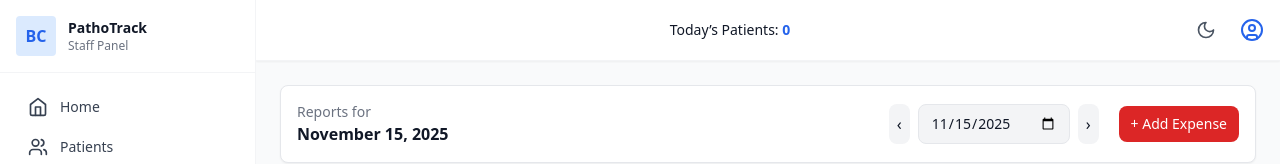
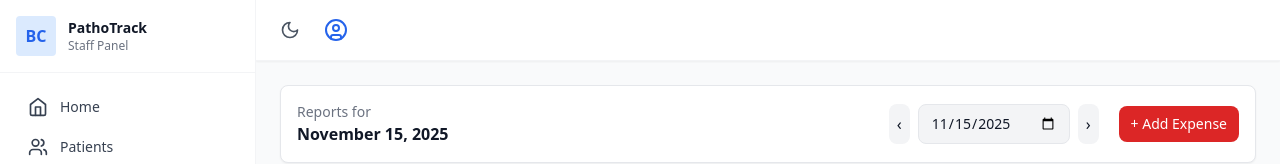
Before and after one commit to Nilesh-2119/pathotrack, a React (Vite) app in the folder pathology-lab-frontend/: page /staff/collecteddashboard in a window 1280 px wide. Shown: the top 164 px of the page. Built offline with nearby package versions, Linux system fonts and the light colour scheme; no server answers.

Commit message:
Update StaffNavbar.jsx

```diff
--- a/pathology-lab-frontend/src/components/Navbar/StaffNavbar.jsx
+++ b/pathology-lab-frontend/src/components/Navbar/StaffNavbar.jsx
@@ -16,10 +16,10 @@ export default function StaffNavbar({ onOpenSidebar, patientCount }) {
                 <Menu className="w-5 h-5" />
             </button>
 
-            <div className="flex-1 text-center text-sm font-medium">
+            {/* <div className="flex-1 text-center text-sm font-medium">
                 Today’s Patients:{" "}
                 <span className="text-blue-600 font-semibold">{patientCount}</span>
-            </div>
+            </div> */}
 
             <div className="flex items-center gap-4">
                 <button
```
